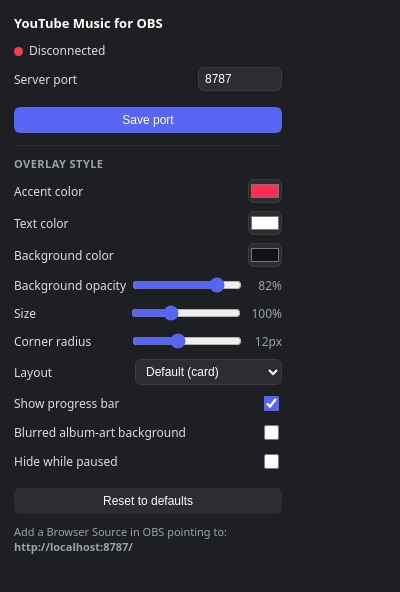
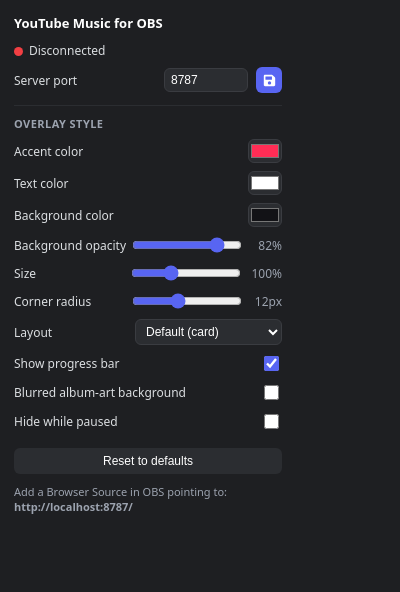
Before and after one commit to ImHoppy/cue, a browser extension: page extension/popup.html in a window 400 px wide. Drawn offline with Linux system fonts and the light colour scheme.

Commit message:
simplify save port button on popup

```diff
--- a/extension/popup.html
+++ b/extension/popup.html
@@ -23,6 +23,8 @@
 		.track .a { color: #9ca3af; white-space: nowrap; overflow: hidden; text-overflow: ellipsis; }
 		.url { margin-top: 10px; font-size: 11px; color: #9ca3af; word-break: break-all; }
 		button { margin-top: 8px; width: 100%; background: #5865f2; color: #fff; border: none; border-radius: 6px; padding: 6px; font-size: 12px; cursor: pointer; }
+		.icon-btn { margin-top: 0; width: 26px; height: 26px; padding: 0; display: inline-flex; align-items: center; justify-content: center; font-size: 13px; }
+		.icon-btn:hover { background: #4752c4; }
 	</style>
 </head>
 <body>
@@ -32,9 +34,13 @@
 	</div>
 	<div class="row">
 		<label for="port">Server port</label>
-		<input id="port" type="number" min="1" max="65535" value="8787">
+		<span class="ctl">
+			<input id="port" type="number" min="1" max="65535" value="8787">
+			<button id="save" class="icon-btn" type="button" title="Save port" aria-label="Save port">
+				<svg stroke="currentColor" fill="currentColor" stroke-width="0" viewBox="0 0 448 512" height="1em" width="1em" xmlns="http://www.w3.org/2000/svg" aria-hidden="true" focusable="false"><path d="M433.941 129.941l-83.882-83.882A48 48 0 0 0 316.118 32H48C21.49 32 0 53.49 0 80v352c0 26.51 21.49 48 48 48h352c26.51 0 48-21.49 48-48V163.882a48 48 0 0 0-14.059-33.941zM224 416c-35.346 0-64-28.654-64-64 0-35.346 28.654-64 64-64s64 28.654 64 64c0 35.346-28.654 64-64 64zm96-304.52V212c0 6.627-5.373 12-12 12H76c-6.627 0-12-5.373-12-12V108c0-6.627 5.373-12 12-12h228.52c3.183 0 6.235 1.264 8.485 3.515l3.48 3.48A11.996 11.996 0 0 1 320 111.48z"></path></svg>
+			</button>
+		</span>
 	</div>
-	<button id="save">Save port</button>
 
 	<div class="section">
 		<h2>Overlay style</h2>
```
